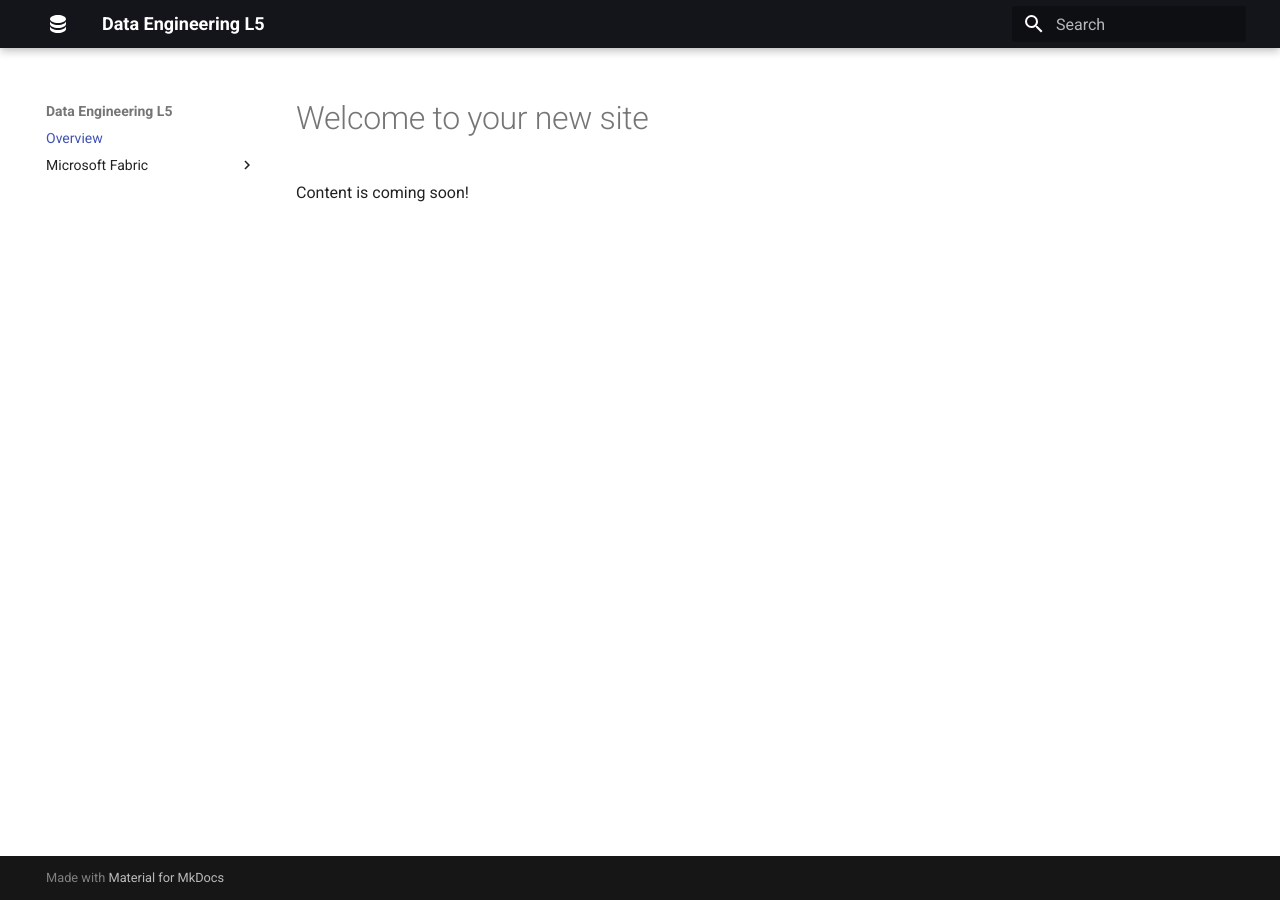
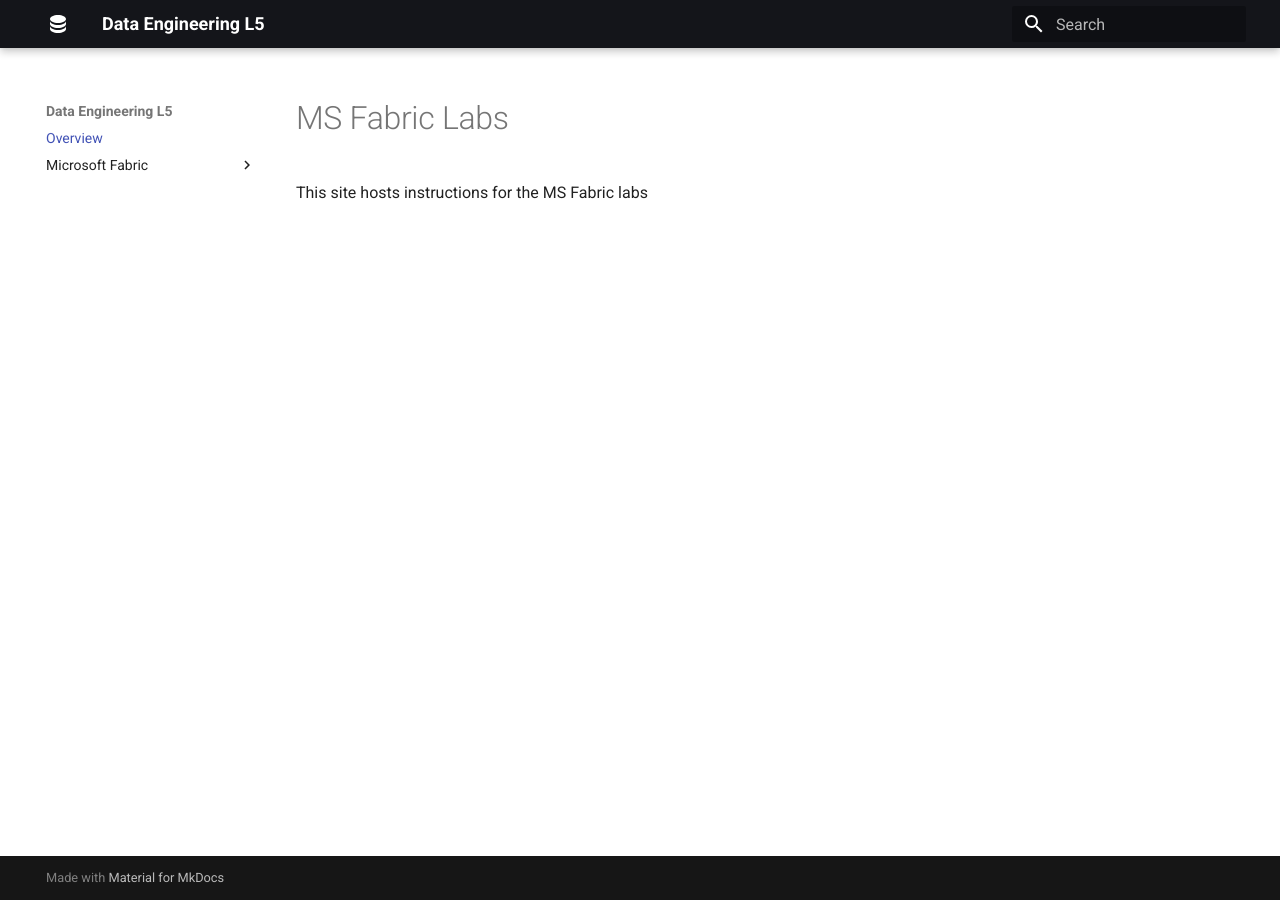
Before and after one commit to qaalabs/fabric, an MkDocs documentation site: the page built from docs/index.md, in a window 1280 px wide. Built offline with MkDocs 1.6.1 and Material for MkDocs 9.7.7, drawn with Linux system fonts in a browser that asks for light colours.

Commit message:
Update index.md

```diff
--- a/docs/index.md
+++ b/docs/index.md
@@ -1,3 +1,3 @@
-# Welcome to your new site
+# MS Fabric Labs
 
-Content is coming soon!
+This site hosts instructions for the MS Fabric labs
```
